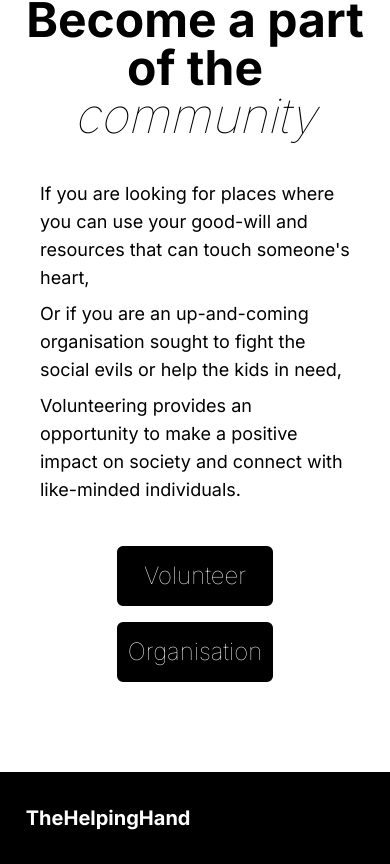
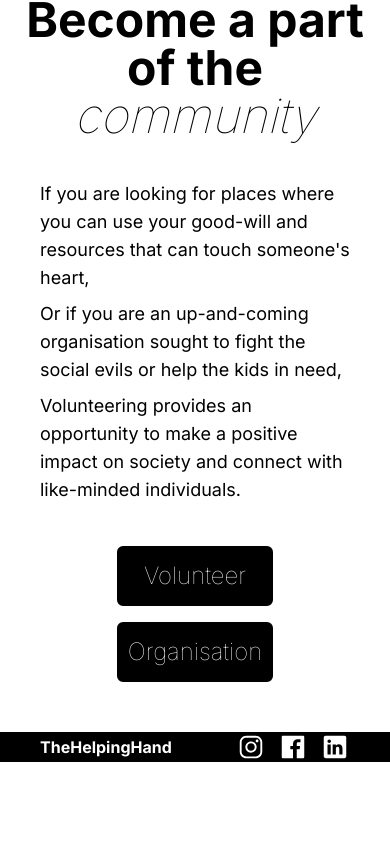
Before and after one commit to vinayakfr/helping-hand, a Next.js app: page / in a window 390 px wide. Shown: the part 2783-3647 px from the top of the page. After the commit the page ends 3545 px from the top, so only its background shows below. Built offline with nearby package versions, Linux system fonts and the light colour scheme.

Commit message:
modify footer

```diff
--- a/app/components/footer.tsx
+++ b/app/components/footer.tsx
@@ -1,21 +1,23 @@
-import { IoLogoInstagram, IoLogoFacebook, IoLogoLinkedin } from 'react-icons/io';
+import {
+  IoLogoInstagram,
+  IoLogoFacebook,
+  IoLogoLinkedin,
+} from "react-icons/io";
 
 export default function Footer() {
   return (
-    <div className="flex place-content-center mt-10 bg-black py-4">
-      <div className="w-[95%] flex justify-between place-items-center rounded-l-full rounded-r-full p-4 2xl:p-8 text-white">
-        <h1 className="font-bold text-xl lg:text-3xl 2xl:text-5xl">TheHelpingHand</h1>
-        <div className="hidden md:flex place-items-center gap-3">
+    <div className="flex w-full justify-between place-items-center place-content-center px-10 bg-black lg:h-20">
+      <h1 className="lg:text-3xl font-bold text-white">TheHelpingHand</h1>
+      <div className="flex gap-3 place-items-center text-white">
         <a href="https://www.instagram.com" aria-label="Instagram">
-            <IoLogoInstagram size={25} className="text-white" />
+          <IoLogoInstagram size={30} className="text-white" />
         </a>
         <a href="https://www.facebook.com" aria-label="Facebook">
-            <IoLogoFacebook size={25} className="text-white" />
+          <IoLogoFacebook size={30} className="text-white" />
         </a>
         <a href="https://www.linkedin.com" aria-label="LinkedIn">
-            <IoLogoLinkedin size={25} className="text-white" />
+          <IoLogoLinkedin size={30} className="text-white" />
         </a>
-        </div>
       </div>
     </div>
   );
```
Lines whose indentation alone changed are shown as unchanged.
